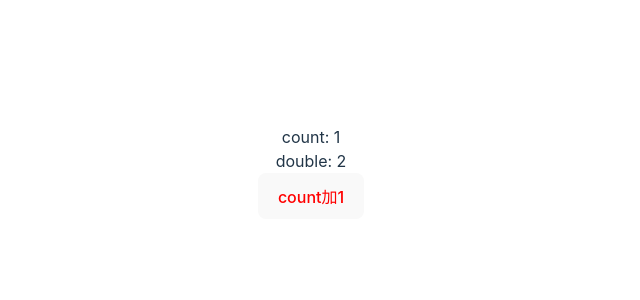
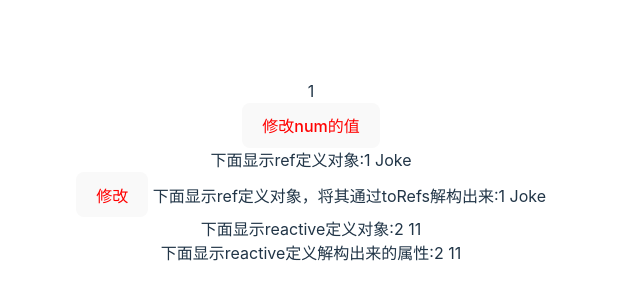
Before and after one commit to yanminxing/vite_vue3_base_learn, a Vue app: page / in a window 1280 px wide. Shown: the part 228-528 px from the top of the page, without its empty margins (329-969 px from the left). Built offline with nearby package versions, Linux system fonts and the light colour scheme.

Commit message:
feat：ref、reactive定义响应式数据;toRefs解构响应式对象

```diff
--- /dev/null
+++ b/src/components/reactiveLearn/ReactiveLearn.vue
@@ -0,0 +1,46 @@
+<!--vue3中响应式数据学习-->
+<template>
+  <div>{{ num }}</div>
+  <button @click="add" class="button-con">修改num的值</button>
+  <div>{{  `下面显示ref定义对象:${obj.count}    ${obj.name}` }}</div>
+  <div>
+	  <button @click="editObj" class="button-con">修改</button>
+	  {{  `下面显示ref定义对象，将其通过toRefs解构出来:${count}    ${name}` }}
+  </div>
+  <div>{{  `下面显示reactive定义对象:${reactiveObj.age}    ${reactiveObj.no}` }}</div>
+  <div>{{  `下面显示reactive定义解构出来的属性:${age}    ${no}` }}</div>
+</template>
+<script setup lang="ts">
+	import {ref, reactive, toRef, toRefs} from 'vue';
+
+  // 使用ref定义原始数据类型
+  const num = ref(1);
+  const add = function () {
+		// 在js里面ref定义的属性，需要通过.value属性来访问
+    num.value++
+  }
+  // 使用ref定义对象类型
+  const obj = ref({
+    count: 1,
+    name: 'Joke',
+  })
+	// 可以将reactive定义的对象的属性解构出来，解构出来的值仍然是响应式的。
+	const { count, name } = toRefs(obj.value);
+	const editObj = function () {
+		obj.value.count++;
+		obj.value.name += '-';
+	}
+
+  // 使用reactive定义对象类型
+	const reactiveObj = reactive({
+		age: 2,
+		no: '11',
+	})
+	// 可以将reactive定义的对象的属性解构出来，解构出来的值仍然是响应式的。
+  const { age, no } = toRefs(reactiveObj);
+</script>
+<style lang="scss" scoped>
+	.button-con {
+		color: red;
+	}
+</style>
--- a/src/view/home/Home.vue
+++ b/src/view/home/Home.vue
@@ -1,9 +1,11 @@
 <template>
-  <Demo></Demo>
+  <!--<Demo></Demo>-->
+  <ReactiveLearn></ReactiveLearn>
 </template>
 
 <script setup lang="ts">
-  import Demo from '@/components/demo/index.vue';
+  // import Demo from '@/components/demo/index.vue';
+  import ReactiveLearn from '@/components/reactiveLearn/ReactiveLearn.vue';
 </script>
-<style lange="scss" scoped>
+<style lang="scss" scoped>
 </style>
```
Also changed, not shown: 1 other file (tests, documents, lock files or other folders).
